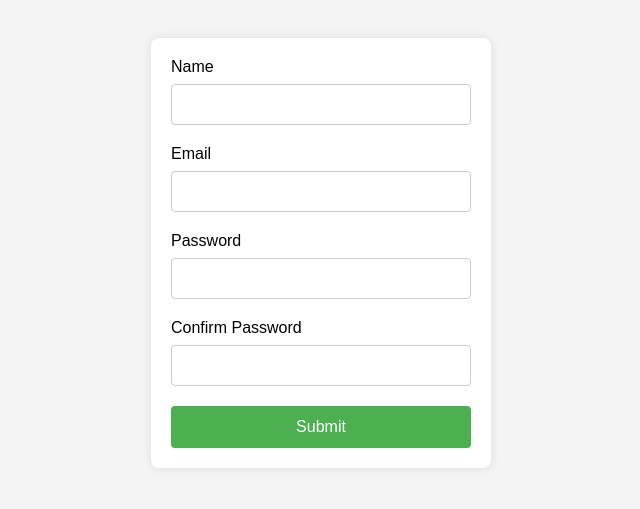
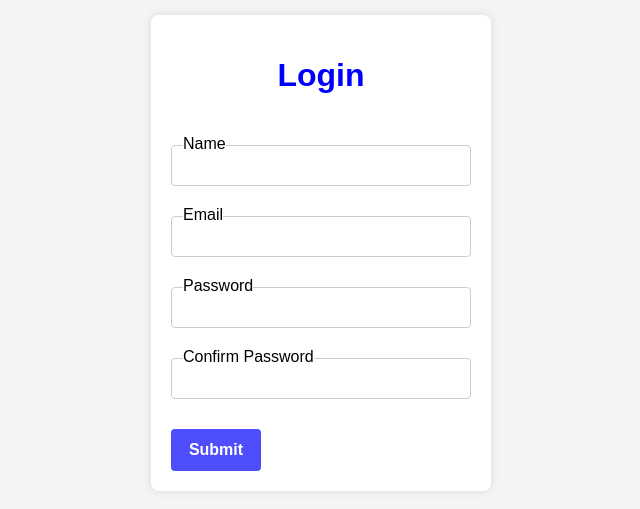
Before and after one commit to adnan2188/Formik_Form, a React (Vite) app: page / in a window 1280 px wide. Shown: the part 147-656 px from the top of the page, without its empty margins (319-959 px from the left). Built offline with nearby package versions, Linux system fonts and the light colour scheme.

Commit message:
first commit

```diff
--- a/src/components/Form.jsx
+++ b/src/components/Form.jsx
@@ -35,8 +35,10 @@ const Form = () => {
 
     // Return the JSX representing the form
     return (
+        <>
             <div className='container'>
                 <form onSubmit={handleSubmit}>
+                    <h1>Login</h1>
                     <div className="contact_form-div">
                         <label htmlFor="">Name</label>
                         <input
@@ -92,6 +94,7 @@ const Form = () => {
                     <button onClick={handleSubmit}>Submit</button>
                 </form>
             </div>
+        </>
     )
 }
 
--- a/src/components/My_style.css
+++ b/src/components/My_style.css
@@ -12,6 +12,11 @@ body {
     height: 100vh;
 }
 
+h1 {
+    text-align: center;
+    color: blue;
+}
+
 form {
     background-color: #fff;
     border-radius: 8px;
@@ -19,9 +24,9 @@ form {
     padding: 20px;
     animation: fadeIn 0.5s ease-in-out;
     display: grid;
-    gap: 20px;
-    width: 300px
-        /* Make sure the form takes the full width */
+    gap: 30px;
+    width: 300px;
+    /* Make sure the form takes the full width */
 }
 
 @keyframes fadeIn {
@@ -36,18 +41,32 @@ form {
     }
 }
 
+.contact_form-div {
+    position: relative;
+}
+
 label {
     display: block;
     margin-bottom: 8px;
+    position: absolute;
+    top: -0.60rem;
+    left: 0.75rem;
+    z-index: 10;
+    background-color: white;
+    font-weight: 500;
 }
 
 input {
+    top: 0;
+    left: 0;
+    height: 100%;
     width: 100%;
     padding: 12px;
     box-sizing: border-box;
     border: 1px solid #ccc;
     border-radius: 4px;
     transition: border-color 0.3s ease-in-out;
+    z-index: 1;
 }
 
 input:focus {
@@ -55,7 +74,7 @@ input:focus {
 }
 
 button {
-    background-color: #4caf50;
+    background-color: rgba(59, 59, 254, 0.903);
     color: #fff;
     padding: 12px 15px;
     border: none;
@@ -63,10 +82,13 @@ button {
     cursor: pointer;
     font-size: 16px;
     transition: background-color 0.3s ease-in-out;
+    width: 90px;
+    font-weight: 550;
+    letter-spacing: 2;
 }
 
 button:hover {
-    background-color: #45a049;
+    background-color: blue;
 }
 
 p {
@@ -78,6 +100,9 @@ p {
 
 @media screen and (max-width: 500px) {
     form {
-        width: 80%
+        width: 80%;
+        margin-top: -500px;
     }
+
+
 }
```
Lines whose indentation alone changed are shown as unchanged.
